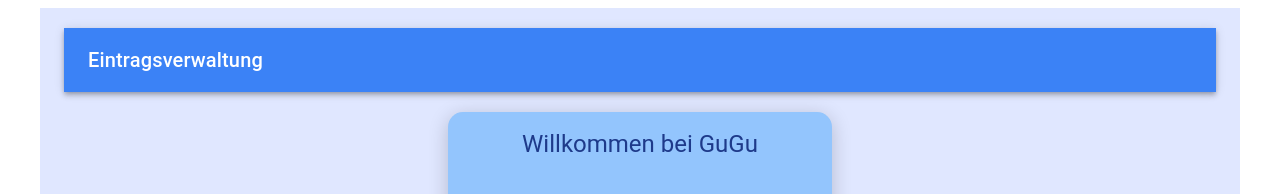
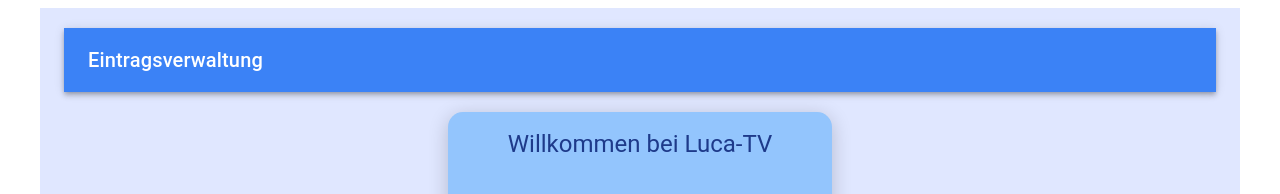
Before and after one commit to Luca-Lucaa/Lucaaa, a React (Create React App) app: page / in a window 1280 px wide. Shown: the top 194 px of the page. Built offline with nearby package versions, Linux system fonts and the light colour scheme.

Commit message:
Update LoginForm.js

```diff
--- a/src/LoginForm.js
+++ b/src/LoginForm.js
@@ -40,7 +40,7 @@ const LoginForm = ({ handleLogin }) => {
     <StyledCard>
       <CardContent>
         <StyledTitle variant="h5" component="h2" align="center">
-          Willkommen bei GuGu
+          Willkommen bei Luca-TV
         </StyledTitle>
         <StyledTextField
           label="👤 Benutzername"
```
